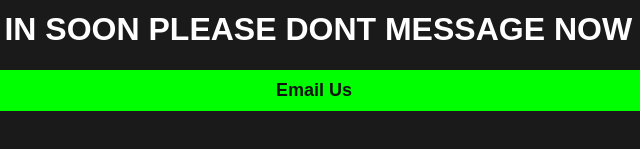
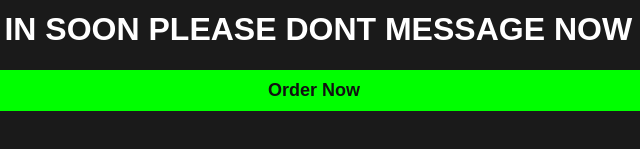
Before and after one commit to ARADHY9800/SKULL-CHUNKS, a plain HTML site: page order.html in a window 1280 px wide. Shown: the part 381-530 px from the top of the page, 326-966 px from the left. Drawn offline with Linux system fonts and the light colour scheme.

Commit message:
Update order.html

```diff
--- a/order.html
+++ b/order.html
@@ -105,7 +105,7 @@
             <li>Step 4: [With yoy name] ,[Delivery address] ,[email,phone no] ,[Payment type].</li>
             <h1>SERVICES READY IN SOON PLEASE DONT MESSAGE NOW</h1>
         </ol>
-        <a href="mailto:skullchunksofficial@gmail.com" class="cta">Email Us</a>
+        <a href="mailto:skullchunksofficial@gmail.com" class="cta">Order Now</a>
     </div>
     <script>
         const orderContainer = document.getElementById("order-container");
```
